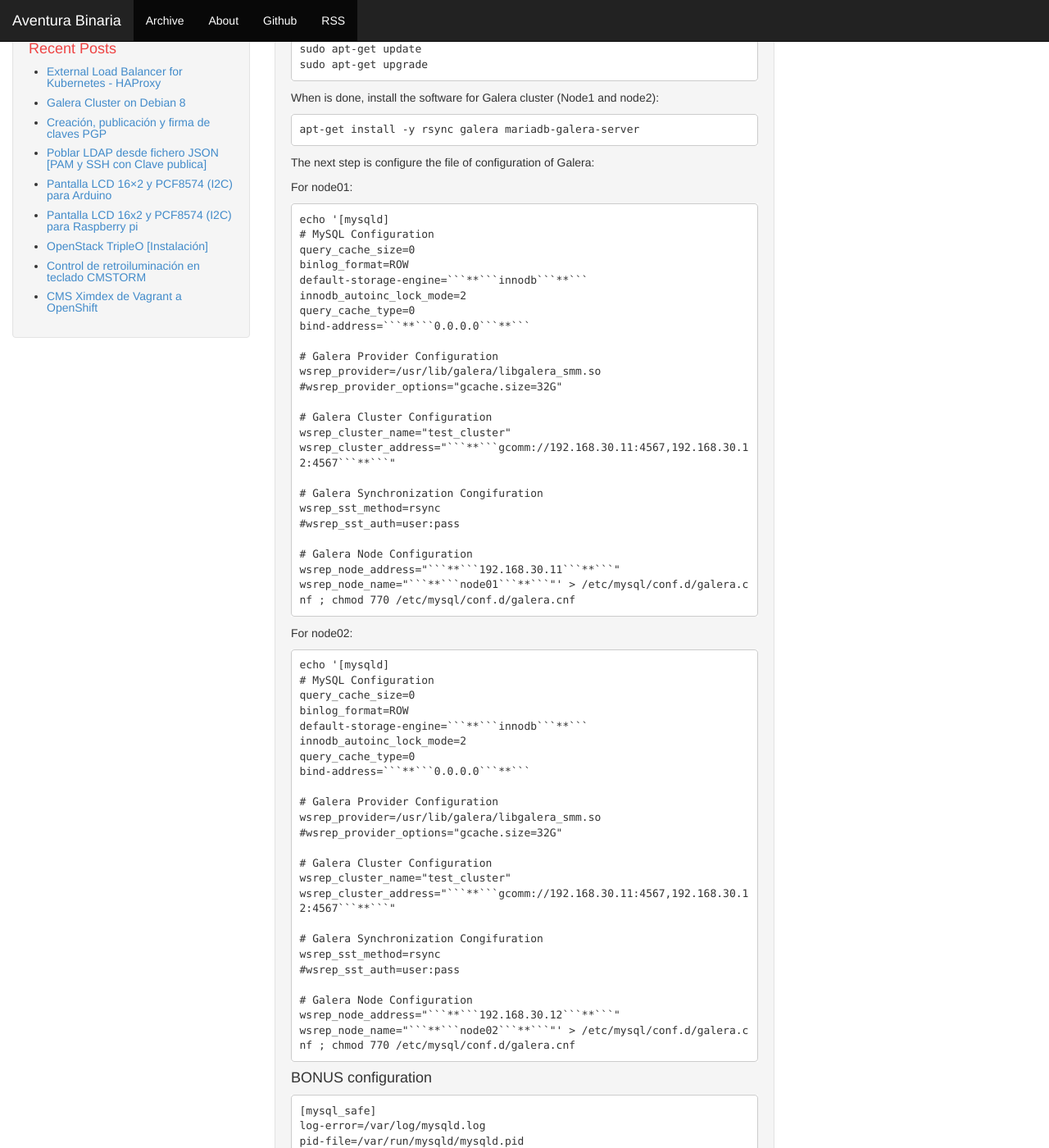
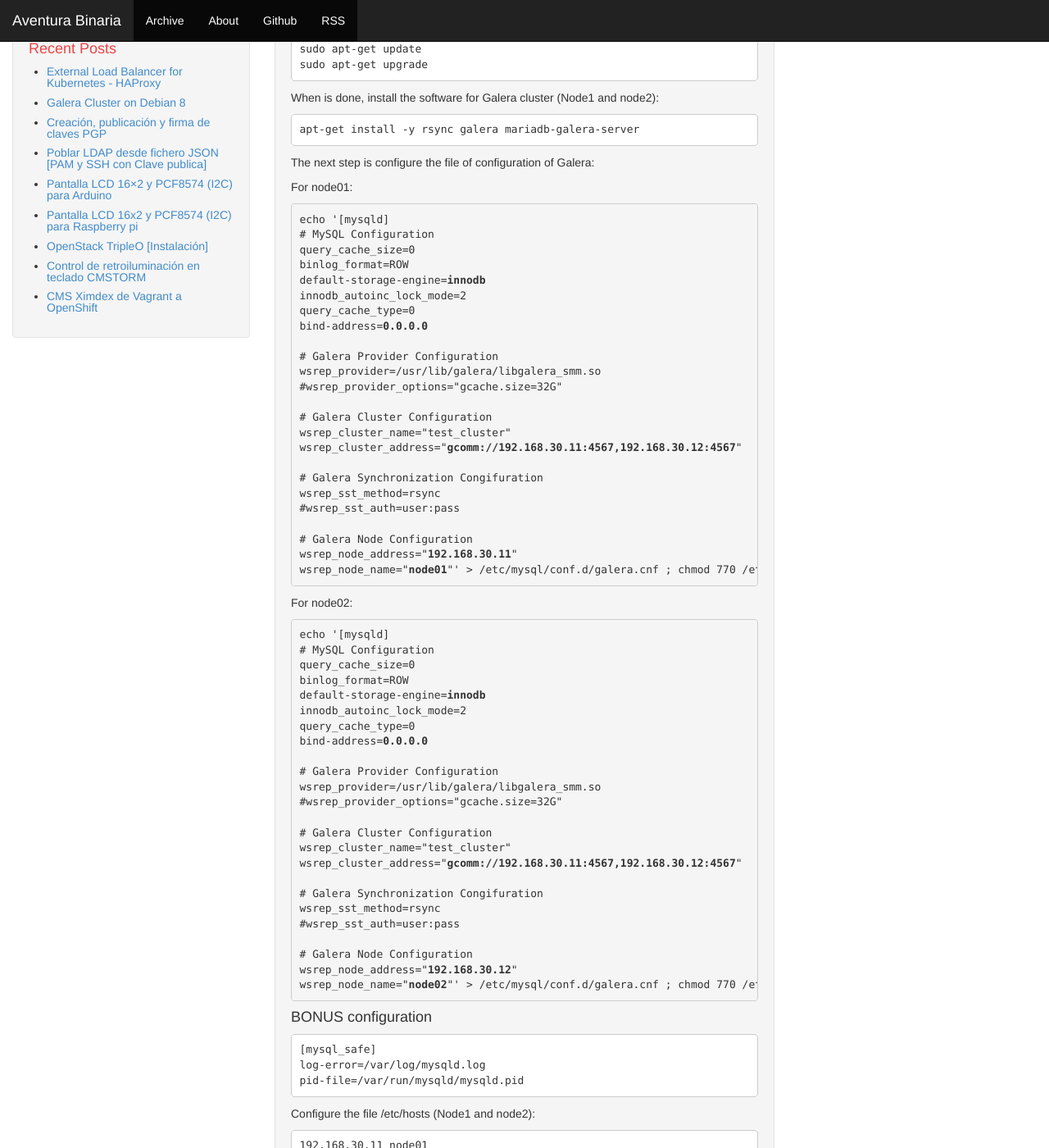
Before and after one commit to Tedezed/aventurabinaria.es, a Jekyll site: the page built from _posts/2017-05-05-Galera-Cluster-on-Debian-8.md, in a window 1280 px wide and 1400 px high, scrolled down 335 px. Shown: the whole window at 82% size. Built offline with Jekyll 4.4.1, drawn with Linux system fonts in a browser that asks for light colours; comment, search, counter and statistics services are not loaded.

````diff
--- a/_posts/2017-05-05-Galera-Cluster-on-Debian-8.md
+++ b/_posts/2017-05-05-Galera-Cluster-on-Debian-8.md
@@ -25,15 +25,15 @@
 The next step is configure the file of configuration of Galera:
 
 For node01:
-```
+<pre>
 echo '[mysqld]
 # MySQL Configuration
 query_cache_size=0
 binlog_format=ROW
-default-storage-engine=```**```innodb```**```
+default-storage-engine=<strong>innodb</strong>
 innodb_autoinc_lock_mode=2
 query_cache_type=0
-bind-address=```**```0.0.0.0```**```
+bind-address=<strong>0.0.0.0</strong>
 
 # Galera Provider Configuration
 wsrep_provider=/usr/lib/galera/libgalera_smm.so
@@ -41,27 +41,27 @@
 
 # Galera Cluster Configuration
 wsrep_cluster_name="test_cluster"
-wsrep_cluster_address="```**```gcomm://192.168.30.11:4567,192.168.30.12:4567```**```"
+wsrep_cluster_address="<strong>gcomm://192.168.30.11:4567,192.168.30.12:4567</strong>"
 
 # Galera Synchronization Congifuration
 wsrep_sst_method=rsync
 #wsrep_sst_auth=user:pass
 
 # Galera Node Configuration
-wsrep_node_address="```**```192.168.30.11```**```"
-wsrep_node_name="```**```node01```**```"' > /etc/mysql/conf.d/galera.cnf ; chmod 770 /etc/mysql/conf.d/galera.cnf
-```
+wsrep_node_address="<strong>192.168.30.11</strong>"
+wsrep_node_name="<strong>node01</strong>"' > /etc/mysql/conf.d/galera.cnf ; chmod 770 /etc/mysql/conf.d/galera.cnf
+</pre>
 
 For node02:
-```
+<pre>
 echo '[mysqld]
 # MySQL Configuration
 query_cache_size=0
 binlog_format=ROW
-default-storage-engine=```**```innodb```**```
+default-storage-engine=<strong>innodb</strong>
 innodb_autoinc_lock_mode=2
 query_cache_type=0
-bind-address=```**```0.0.0.0```**```
+bind-address=<strong>0.0.0.0</strong>
 
 # Galera Provider Configuration
 wsrep_provider=/usr/lib/galera/libgalera_smm.so
@@ -69,16 +69,16 @@
 
 # Galera Cluster Configuration
 wsrep_cluster_name="test_cluster"
-wsrep_cluster_address="```**```gcomm://192.168.30.11:4567,192.168.30.12:4567```**```"
+wsrep_cluster_address="<strong>gcomm://192.168.30.11:4567,192.168.30.12:4567</strong>"
 
 # Galera Synchronization Congifuration
 wsrep_sst_method=rsync
 #wsrep_sst_auth=user:pass
 
 # Galera Node Configuration
-wsrep_node_address="```**```192.168.30.12```**```"
-wsrep_node_name="```**```node02```**```"' > /etc/mysql/conf.d/galera.cnf ; chmod 770 /etc/mysql/conf.d/galera.cnf
-```
+wsrep_node_address="<strong>192.168.30.12</strong>"
+wsrep_node_name="<strong>node02</strong>"' > /etc/mysql/conf.d/galera.cnf ; chmod 770 /etc/mysql/conf.d/galera.cnf
+</pre>
 
 
 #### BONUS configuration
````
